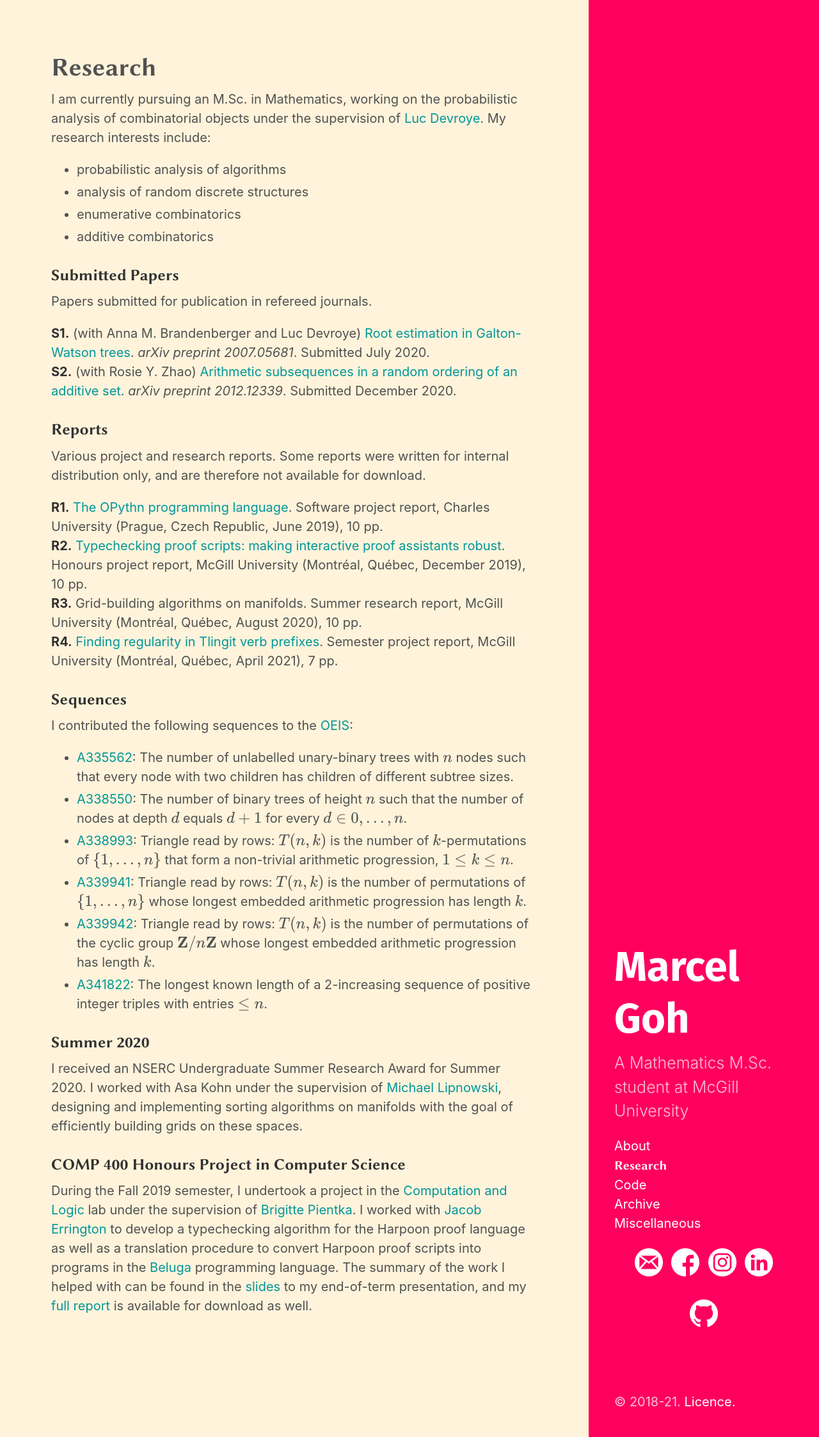
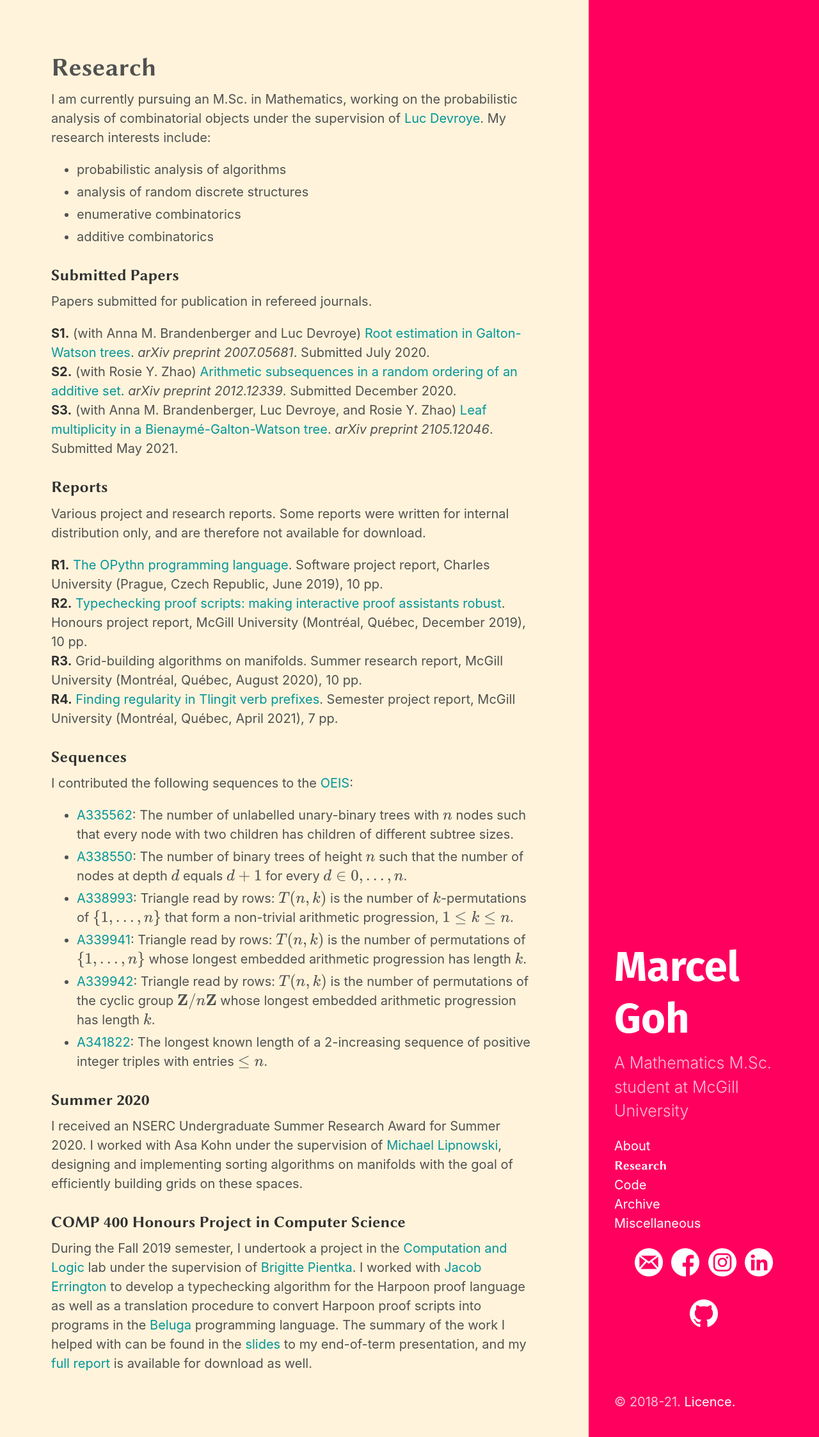
Before and after one commit to marcelgoh/marcelgoh.github.io, a Jekyll site: the page built from research/index.md, in a window 1280 px wide. Shown: the whole page at 64% size. Built offline with Jekyll 4.4.1, drawn with Linux system fonts in a browser that asks for light colours; some web fonts are replaced; formulas are drawn with MathJax 3; a script that is not in the unit is left out.

Commit message:
New paper

```diff
--- a/research/index.md
+++ b/research/index.md
@@ -18,8 +18,9 @@ My research interests include:
 
 Papers submitted for publication in refereed journals.
 
-__S1.__ (with Anna M. Brandenberger and Luc Devroye) [Root estimation in Galton-Watson trees](https://arxiv.org/pdf/2007.05681.pdf). _arXiv preprint 2007.05681_. Submitted July 2020.
-__S2.__ (with Rosie Y. Zhao) [Arithmetic subsequences in a random ordering of an additive set](https://arxiv.org/pdf/2012.12339.pdf). _arXiv preprint 2012.12339_. Submitted December 2020.
+__S1.__ (with Anna M. Brandenberger and Luc Devroye) [Root estimation in Galton-Watson trees](https://arxiv.org/abs/2007.05681). _arXiv preprint 2007.05681_. Submitted July 2020.
+__S2.__ (with Rosie Y. Zhao) [Arithmetic subsequences in a random ordering of an additive set](https://arxiv.org/abs/2012.12339). _arXiv preprint 2012.12339_. Submitted December 2020.
+__S3.__ (with Anna M. Brandenberger, Luc Devroye, and Rosie Y. Zhao) [Leaf multiplicity in a Bienaymé-Galton-Watson tree](https://arxiv.org/abs/2105.12046). _arXiv preprint 2105.12046_. Submitted May 2021.
 
 ### Reports
 
```
Also changed, not shown: about/index.md (+3 -0 lines), 9 other files.
